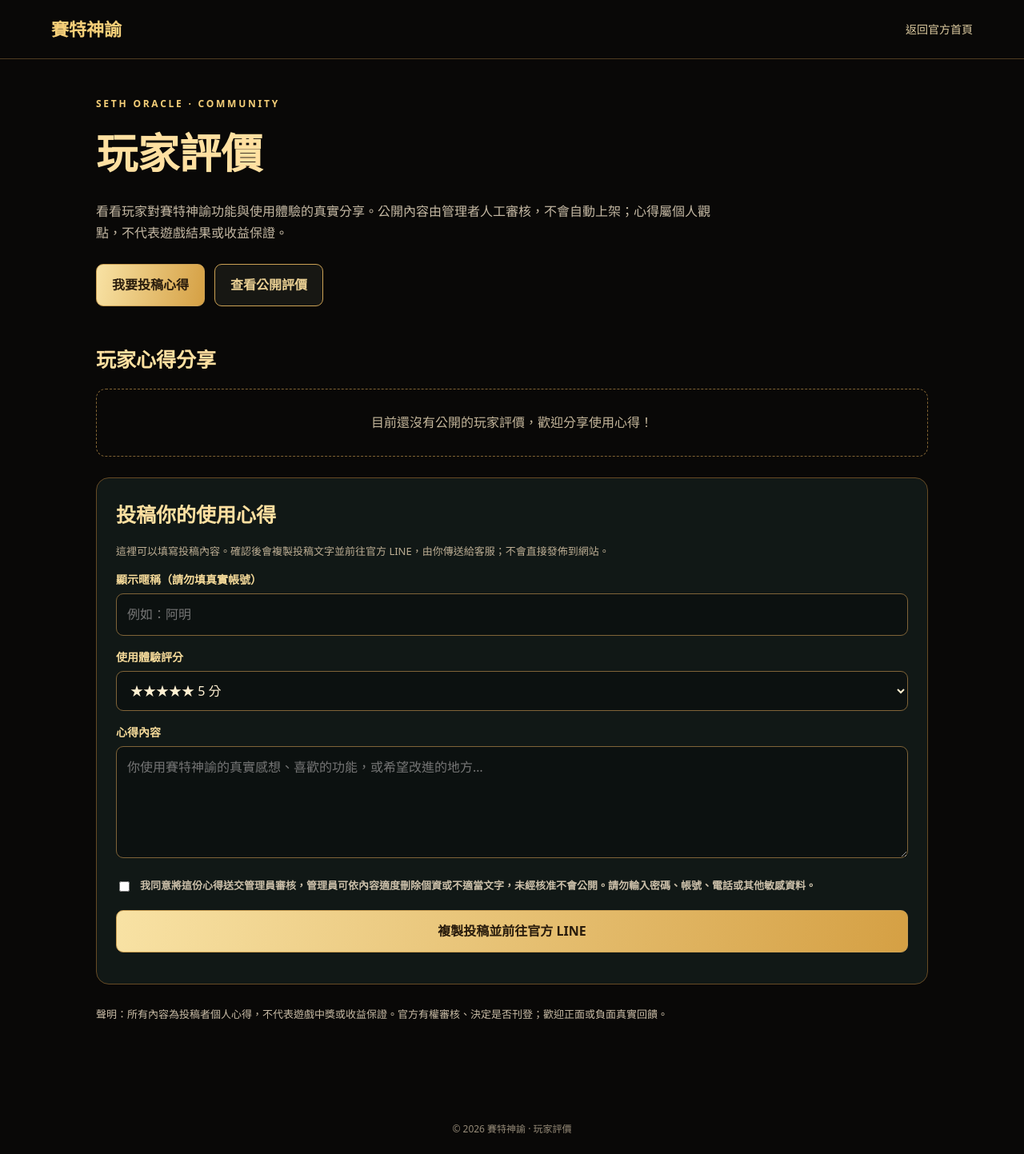
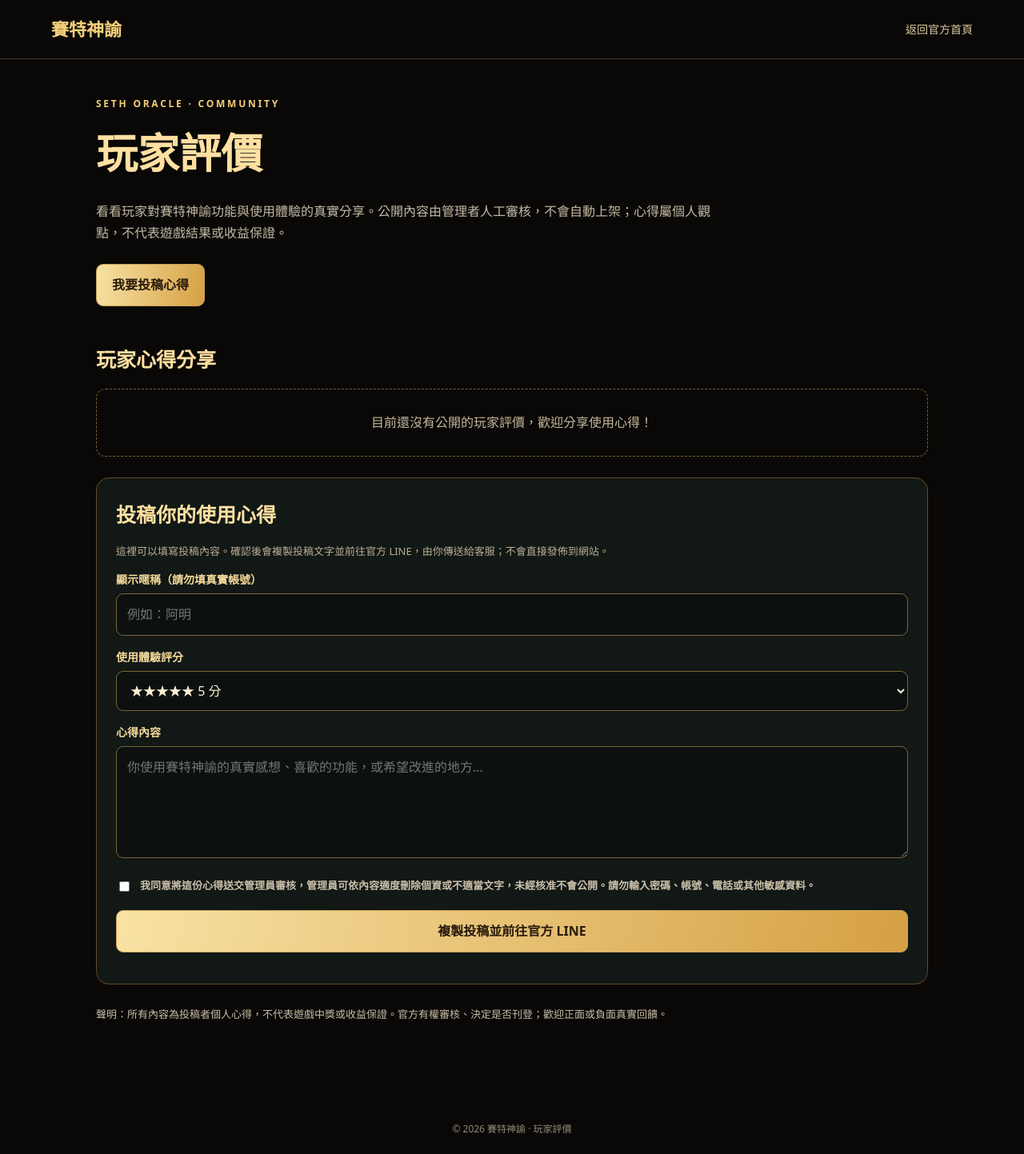
Before and after one commit to seth-oracle/seth-oracle.github.io, a Jekyll site: the page built from reviews/index.html, in a window 1280 px wide. Shown: the whole page at 80% size. Built offline with Jekyll 4.4.1, drawn with Linux system fonts in a browser that asks for light colours.

Commit message:
Remove redundant public reviews jump button

```diff
--- a/reviews/index.html
+++ b/reviews/index.html
@@ -42,7 +42,7 @@ footer{text-align:center;color:#968b78;font-size:12px;padding:20px}
 <div class="eyebrow">SETH ORACLE · COMMUNITY</div>
 <h1>玩家評價</h1>
 <p class="intro">看看玩家對賽特神諭功能與使用體驗的真實分享。公開內容由管理者人工審核，不會自動上架；心得屬個人觀點，不代表遊戲結果或收益保證。</p>
-<div class="actions"><a class="btn primary" href="#submit">我要投稿心得</a><a class="btn alt" href="#published">查看公開評價</a></div>
+<div class="actions"><a class="btn primary" href="#submit">我要投稿心得</a></div>
 <section id="published" aria-labelledby="published-title"><h2 id="published-title">玩家心得分享</h2>
 {% assign approved_reviews = site.reviews | where: "published", true | sort: "order" %}
 {% if approved_reviews.size > 0 %}
```
